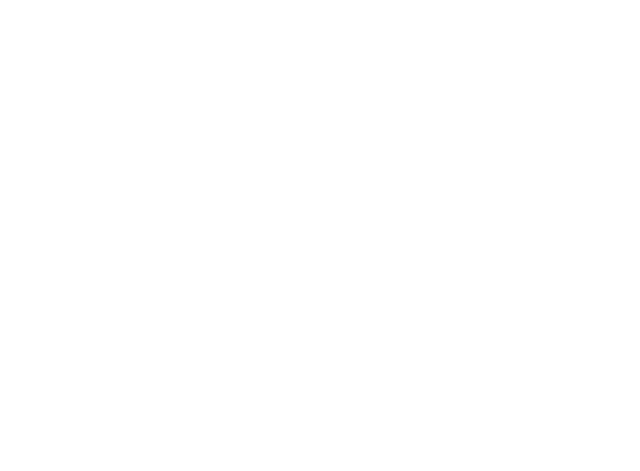
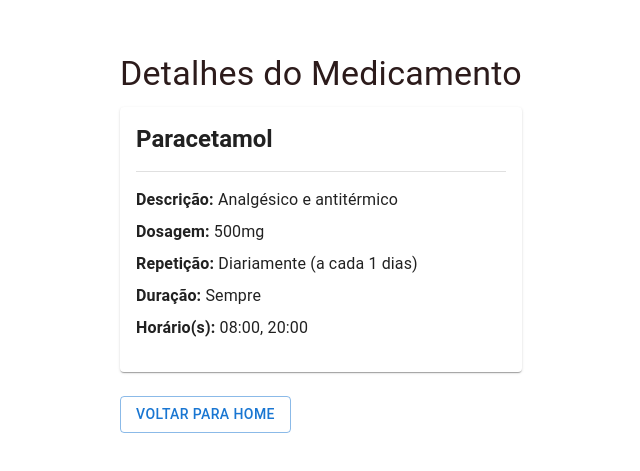
Before and after one commit to aprimeiradeads/ifcode-fe, a React (Vite) app: page /medicines/1 in a window 1280 px wide. Before the commit this address had no page. Shown: the part 157-628 px from the top of the page, without its empty margins (319-959 px from the left). Built offline with nearby package versions, Linux system fonts and the light colour scheme.

Commit message:
feat: adding page for medicine details

```diff
--- a/src/App.tsx
+++ b/src/App.tsx
@@ -1,16 +1,17 @@
-
 import { Routes, Route } from 'react-router-dom';
 import Login from './pages/Login';
 import Medicines from './pages/Medicines';
 import Home from './pages/Home';
+import MedicineDetail from './pages/MedicineDetail';
 
 function App() {
   return (
     <>
       <Routes>
         <Route path="/" element={<Login />} />
-  <Route path="/medicines" element={<Medicines />} />
-  <Route path="/home" element={<Home />} />
+        <Route path="/medicines" element={<Medicines />} />
+        <Route path="/home" element={<Home />} />
+        <Route path="/medicines/:id" element={<MedicineDetail />} />
       </Routes>
     </>
   );
--- /dev/null
+++ b/src/pages/MedicineDetail.tsx
@@ -0,0 +1,107 @@
+import React from 'react';
+import { useParams, useNavigate } from 'react-router-dom';
+import { Button, Typography, Box, Card, CardContent, Divider } from '@mui/material';
+
+// Mock data for medicines (similar to Home.tsx, but expanded for details)
+const mockMedicines = [
+  {
+    id: '1',
+    name: 'Paracetamol',
+    description: 'Analgésico e antitérmico',
+    dosage: '500mg',
+    repetition: 'diario',
+    repetitionInterval: 1,
+    durationType: 'sempre',
+    times: ['08:00', '20:00'],
+  },
+  {
+    id: '2',
+    name: 'Ibuprofeno',
+    description: 'Anti-inflamatório',
+    dosage: '200mg',
+    repetition: 'diario',
+    repetitionInterval: 2,
+    durationType: 'quantidade',
+    durationAmount: 10,
+    times: ['12:00'],
+  },
+  {
+    id: '3',
+    name: 'Amoxicilina',
+    description: 'Antibiótico',
+    dosage: '500mg',
+    repetition: 'diario',
+    repetitionInterval: 1,
+    durationType: 'data',
+    durationEndDate: '2025-09-20',
+    times: ['08:00', '18:00'],
+  },
+];
+
+const MedicineDetail: React.FC = () => {
+  const { id } = useParams<{ id: string }>();
+  const navigate = useNavigate();
+
+  const medicine = mockMedicines.find(med => med.id === id);
+
+  if (!medicine) {
+    return (
+      <Box sx={{ p: 3 }}>
+        <Typography variant="h4">Medicamento não encontrado</Typography>
+        <Button variant="contained" onClick={() => navigate('/home')}>
+          Voltar para Home
+        </Button>
+      </Box>
+    );
+  }
+
+  return (
+    <Box sx={{ p: 3, maxWidth: 600, mx: 'auto' }}>
+      <Typography variant="h4" gutterBottom>
+        Detalhes do Medicamento
+      </Typography>
+      <Card sx={{ mb: 3 }}>
+        <CardContent>
+          <Typography variant="h5" sx={{ fontWeight: 'bold', mb: 2 }}>
+            {medicine.name}
+          </Typography>
+          <Divider sx={{ mb: 2 }} />
+          {medicine.description && (
+            <Typography variant="body1" sx={{ mb: 1 }}>
+              <strong>Descrição:</strong> {medicine.description}
+            </Typography>
+          )}
+          {medicine.dosage && (
+            <Typography variant="body1" sx={{ mb: 1 }}>
+              <strong>Dosagem:</strong> {medicine.dosage}
+            </Typography>
+          )}
+          <Typography variant="body1" sx={{ mb: 1 }}>
+            <strong>Repetição:</strong> {
+              medicine.repetition === 'nao' ? 'Não repetir' :
+              medicine.repetition === 'diario' ? `Diariamente${medicine.repetitionInterval ? ` (a cada ${medicine.repetitionInterval} dias)` : ''}` :
+              medicine.repetition === 'semanal' ? 'Semanalmente' : 'Mensalmente'
+            }
+          </Typography>
+          <Typography variant="body1" sx={{ mb: 1 }}>
+            <strong>Duração:</strong> {
+              medicine.durationType === 'sempre' ? 'Sempre' :
+              medicine.durationType === 'quantidade' ? `${medicine.durationAmount} vezes` :
+              `Até ${new Date(medicine.durationEndDate!).toLocaleDateString()}`
+            }
+          </Typography>
+          {medicine.times && medicine.times.length > 0 && (
+            <Typography variant="body1" sx={{ mb: 1 }}>
+              <strong>Horário(s):</strong> {medicine.times.join(', ')}
+            </Typography>
+          )}
+        </CardContent>
+      </Card>
+      <Button variant="outlined" onClick={() => navigate('/home')}>
+        Voltar para Home
+      </Button>
+    </Box>
+  );
+};
+
+export default MedicineDetail;
```
